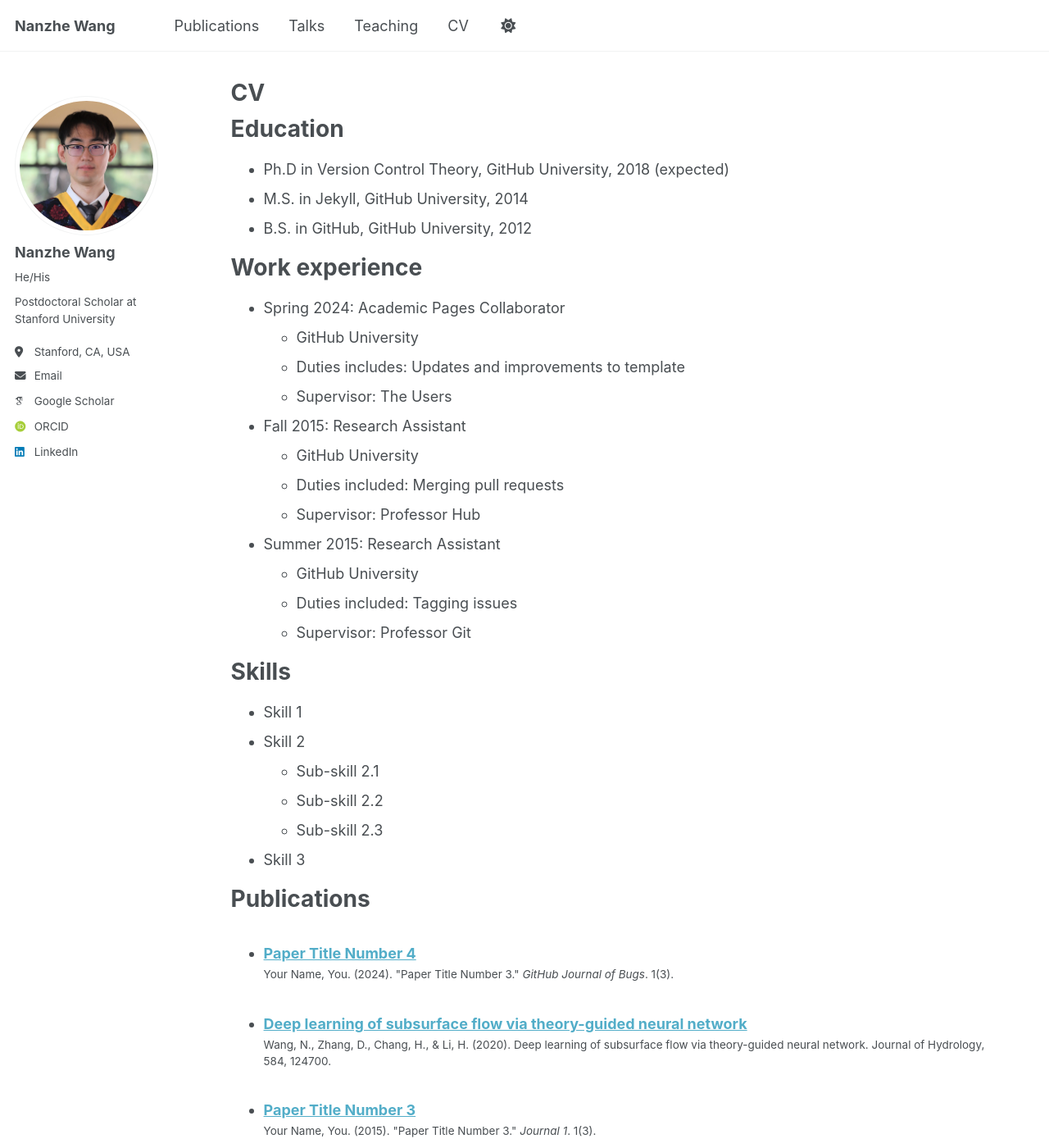
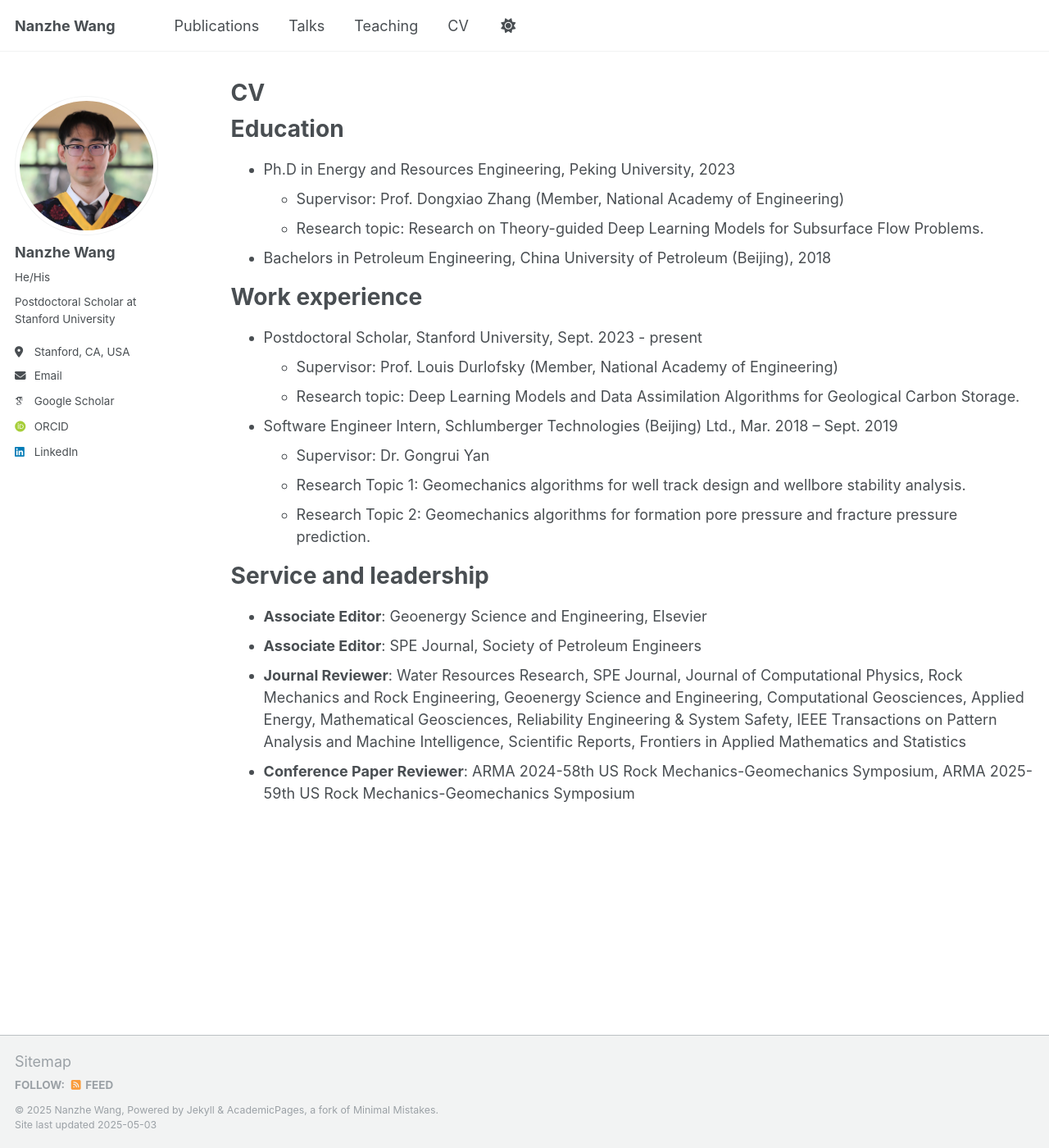
Before and after one commit to NanzheWang/nanzhewang.github.io, a Jekyll site: the page built from _pages/cv.md, in a window 1280 px wide and 1400 px high. Shown: the whole window at 82% size. Built offline with Jekyll 4.4.1, drawn with Linux system fonts in a browser that asks for light colours; some web fonts are replaced; some of the changed text lies outside the part shown.

Commit message:
Update cv.md

```diff
--- a/_pages/cv.md
+++ b/_pages/cv.md
@@ -11,26 +11,35 @@ redirect_from:
 
 Education
 ======
-* Ph.D in Version Control Theory, GitHub University, 2018 (expected)
-* M.S. in Jekyll, GitHub University, 2014
-* B.S. in GitHub, GitHub University, 2012
+* Ph.D in Energy and Resources Engineering, Peking University, 2023
+  * Supervisor: Prof. Dongxiao Zhang (Member, National Academy of Engineering)
+  * Research topic: Research on Theory-guided Deep Learning Models for Subsurface Flow Problems.
+* Bachelors in Petroleum Engineering, China University of Petroleum (Beijing), 2018
 
 Work experience
 ======
-* Spring 2024: Academic Pages Collaborator
-  * GitHub University
-  * Duties includes: Updates and improvements to template
-  * Supervisor: The Users
+* Postdoctoral Scholar, Stanford University, Sept. 2023 - present
+  * Supervisor: Prof. Louis Durlofsky (Member, National Academy of Engineering)
+  * Research topic: Deep Learning Models and Data Assimilation Algorithms for Geological Carbon Storage.
 
-* Fall 2015: Research Assistant
-  * GitHub University
-  * Duties included: Merging pull requests
-  * Supervisor: Professor Hub
+* Software Engineer Intern, Schlumberger Technologies (Beijing) Ltd., Mar. 2018 – Sept. 2019
+  * Supervisor: Dr. Gongrui Yan
+  * Research Topic 1: Geomechanics algorithms for well track design and wellbore stability analysis.
+  * Research Topic 2: Geomechanics algorithms for formation pore pressure and fracture pressure prediction.
 
-* Summer 2015: Research Assistant
-  * GitHub University
-  * Duties included: Tagging issues
-  * Supervisor: Professor Git
+
+
+
+
+Service and leadership
+======
+* **Associate Editor**: Geoenergy Science and Engineering, Elsevier
+* **Associate Editor**: SPE Journal, Society of Petroleum Engineers
+* **Journal Reviewer**: Water Resources Research, SPE Journal, Journal of Computational Physics, Rock Mechanics and Rock Engineering, Geoenergy Science and Engineering, Computational Geosciences, Applied Energy, Mathematical Geosciences, Reliability Engineering & System Safety, IEEE Transactions on Pattern Analysis and Machine Intelligence, Scientific Reports, Frontiers in Applied Mathematics and Statistics
+* **Conference Paper Reviewer**: ARMA 2024-58th US Rock Mechanics-Geomechanics Symposium, ARMA 2025-59th US Rock Mechanics-Geomechanics Symposium
+
+
+<!--
 
 Skills
 ======
@@ -40,6 +49,7 @@ Skills
   * Sub-skill 2.2
   * Sub-skill 2.3
 * Skill 3
+
 
 Publications
 ======
@@ -58,7 +68,4 @@ Teaching
   <ul>{% for post in site.teaching reversed %}
     {% include archive-single-cv.html %}
   {% endfor %}</ul>
-
-Service and leadership
-======
-* Currently signed in to 43 different slack teams
+-->
```
